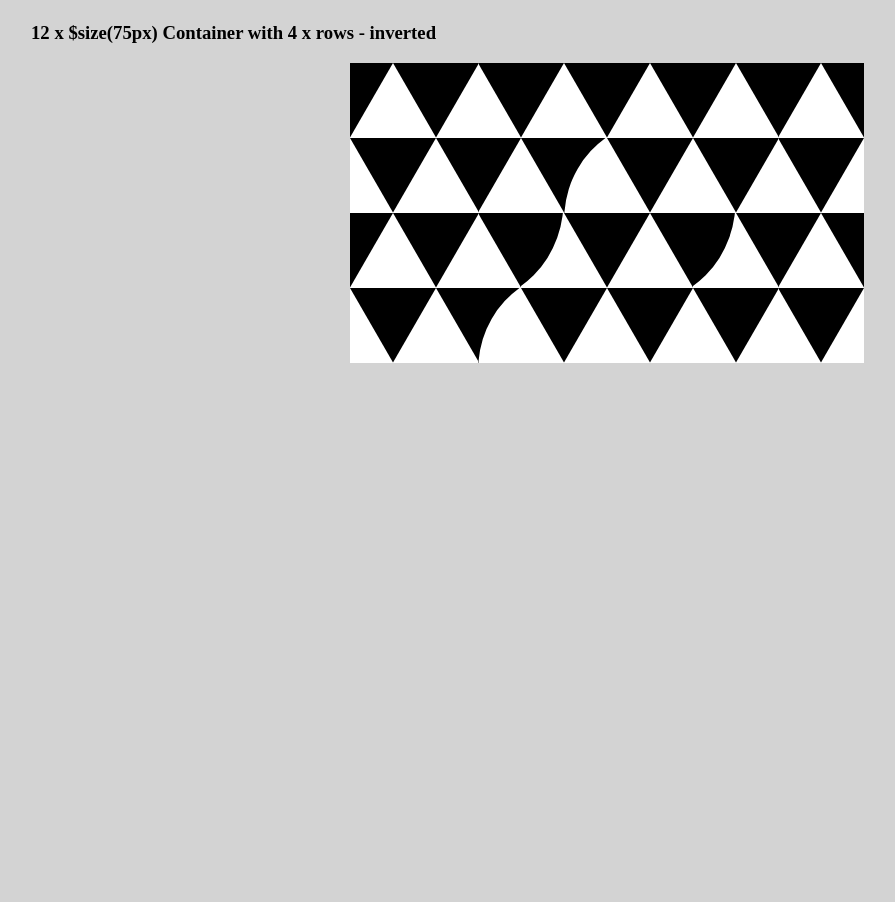
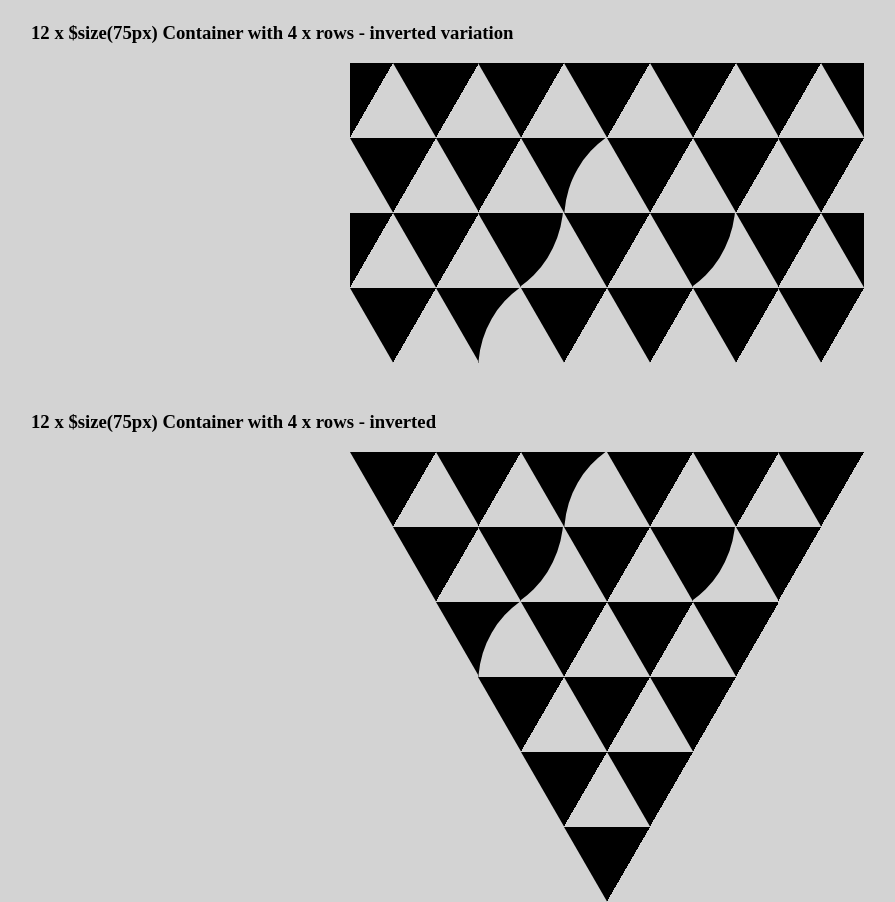
Before and after one commit to 2dareis2do/csstriangles, a website: page index.html in a window 1280 px wide. Shown: the part 1600-2502 px from the top of the page, without its empty margins (33-928 px from the left). Before the commit the page ends 1963 px from the top, so only its background shows below. Drawn offline with Linux system fonts and the light colour scheme.

Commit message:
- make default background transparent

```diff
--- a/index.html
+++ b/index.html
@@ -167,7 +167,7 @@
 
     <div class="space"></div>
 
-    <h3>12 x $size(75px) Container with 4 x rows - inverted</h3>
+    <h3>12 x $size(75px) Container with 4 x rows - inverted variation</h3>
 
     <div class="container">
 
@@ -249,6 +249,99 @@
       </div>
 
     </div>
+
+        <div class="space"></div>
+
+    <h3>12 x $size(75px) Container with 4 x rows - inverted</h3>
+
+    <div class="container">
+
+
+
+
+      <div class="row">
+        <div class="triangle--right invert"></div>
+
+        <div class="triangle invert invert"></div>
+        <div class="triangle--right invert"></div>
+
+        <div class="triangle invert"></div>
+        <div class="triangle--right invert"></div>
+
+        <div class="triangle--convex invert"></div>
+        <div class="triangle--right invert"></div>
+
+        <div class="triangle invert"></div>
+        <div class="triangle--right invert"></div>
+        <div class="triangle invert"></div>
+        <div class="triangle--right invert"></div>
+        <div class="triangle invert"></div>
+      </div>
+
+      <div class="row">
+        <div class="triangle--right invert"></div>
+
+        <div class="triangle invert invert"></div>
+        <div class="triangle--right invert"></div>
+
+        <div class="triangle--concave invert"></div>
+        <div class="triangle--right invert"></div>
+
+        <div class="triangle invert"></div>
+        <div class="triangle--right invert"></div>
+
+        <div class="triangle--concave invert"></div>
+        <div class="triangle--right invert"></div>
+        <div class="triangle invert"></div>
+      </div>
+
+      <div class="row">
+
+        <div class="triangle--right invert"></div>
+
+        <div class="triangle--convex invert"></div>
+        <div class="triangle--right invert"></div>
+
+        <div class="triangle invert"></div>
+        <div class="triangle--right invert"></div>
+
+        <div class="triangle invert"></div>
+        <div class="triangle--right invert"></div>
+        <div class="triangle invert"></div>
+
+      </div>
+
+       <div class="row">
+
+        <div class="triangle--right invert"></div>
+
+        <div class="triangle invert"></div>
+        <div class="triangle--right invert"></div>
+
+        <div class="triangle invert"></div>
+        <div class="triangle--right invert"></div>
+        <div class="triangle invert"></div>
+
+      </div>
+
+        <div class="row">
+
+        <div class="triangle--right invert"></div>
+
+        <div class="triangle invert"></div>
+        <div class="triangle--right invert"></div>
+        <div class="triangle invert"></div>
+
+      </div>
+
+          <div class="row">
+
+        <div class="triangle--right invert"></div>
+        <div class="triangle invert"></div>
+
+      </div>
+
+    </div>
   </div>
 </body>
 
--- a/scss/style.scss
+++ b/scss/style.scss
@@ -35,7 +35,7 @@ body {
   height: #{$regular }px;
   position: relative;
   overflow: hidden;
-  background: #FFF;
+  background: transparent;
   &__large {
     // @extend .triangle;
     width: #{calc($large / 1.75)}px;
@@ -52,12 +52,12 @@ body {
     background: black;
     transform: rotate(30deg) scale(1) translateX(-0px);
     transform-origin: 0 100%;
-    box-shadow: 0 0 0 100% white
+    box-shadow: 0 0 0 100% transparent
   }
   &.invert,
   &.arrow-invert {
     &::before {
-      background: white;
+      background: transparent;
       box-shadow: 0 0 0 500px black;
     }
   }
@@ -86,11 +86,11 @@ body {
     // transform:    rotate(30deg) scale(1) translateX(-6%) translateY(26%);
     transform: rotate(30deg) scale(1) translateX(-4%) translateY(30%);
     transform-origin: 0 100%;
-    box-shadow: 0 0 0 500px white
+    box-shadow: 0 0 0 500px transparent
   }
   &.invert {
     &::before {
-      background: white;
+      background: transparent;
       box-shadow: 0 0 0 500px black;
     }
   }
@@ -115,7 +115,7 @@ body {
     border-bottom-left-radius: 50% 100%;
     border-bottom-right-radius: 100% 100%;
     border-top-right-radius: 100% 100%;
-    background: white;
+    background: transparent;
     box-shadow: 0 0 0 500px black;
     //  transform: rotate(45deg) scale(1) translateX(0px) translateY(50%) translateX(-50%);
     // transform: rotate(45deg) scale(1) translateX(0px) translateY(25%) translateX(-97%);
@@ -126,7 +126,7 @@ body {
   &.arrow-invert {
     &::before {
       background: black;
-      box-shadow: 0 0 0 500px white;
+      box-shadow: 0 0 0 500px transparent;
     }
   }
 }
@@ -145,7 +145,7 @@ body {
     bottom: 0;
     left: 0;
     transform-origin: 0 0;
-    background: white;
+    background: transparent;
     box-shadow: 0 0 0 500px black;
     // transform: rotate(135deg) scale(-1, 1) translateX(-100%);
     // transform:    rotate(45deg) scale(1, -1) translateX(6%) translateY(-36%);
@@ -164,7 +164,7 @@ body {
   &.invert {
     &::before {
       background: black;
-      box-shadow: 0 0 0 500px white;
+      box-shadow: 0 0 0 500px transparent;
     }
   }
 }
```
Also changed, not shown: css/style.css.
